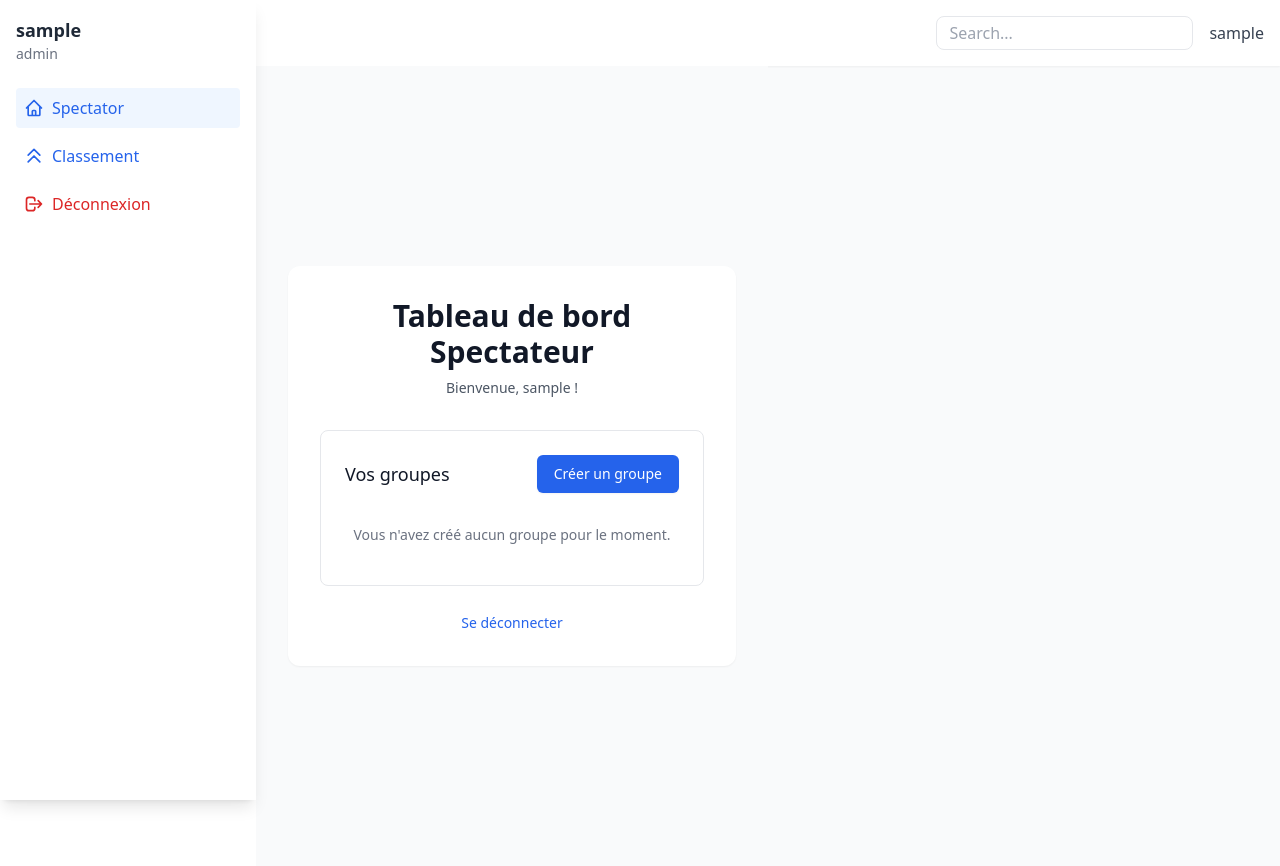
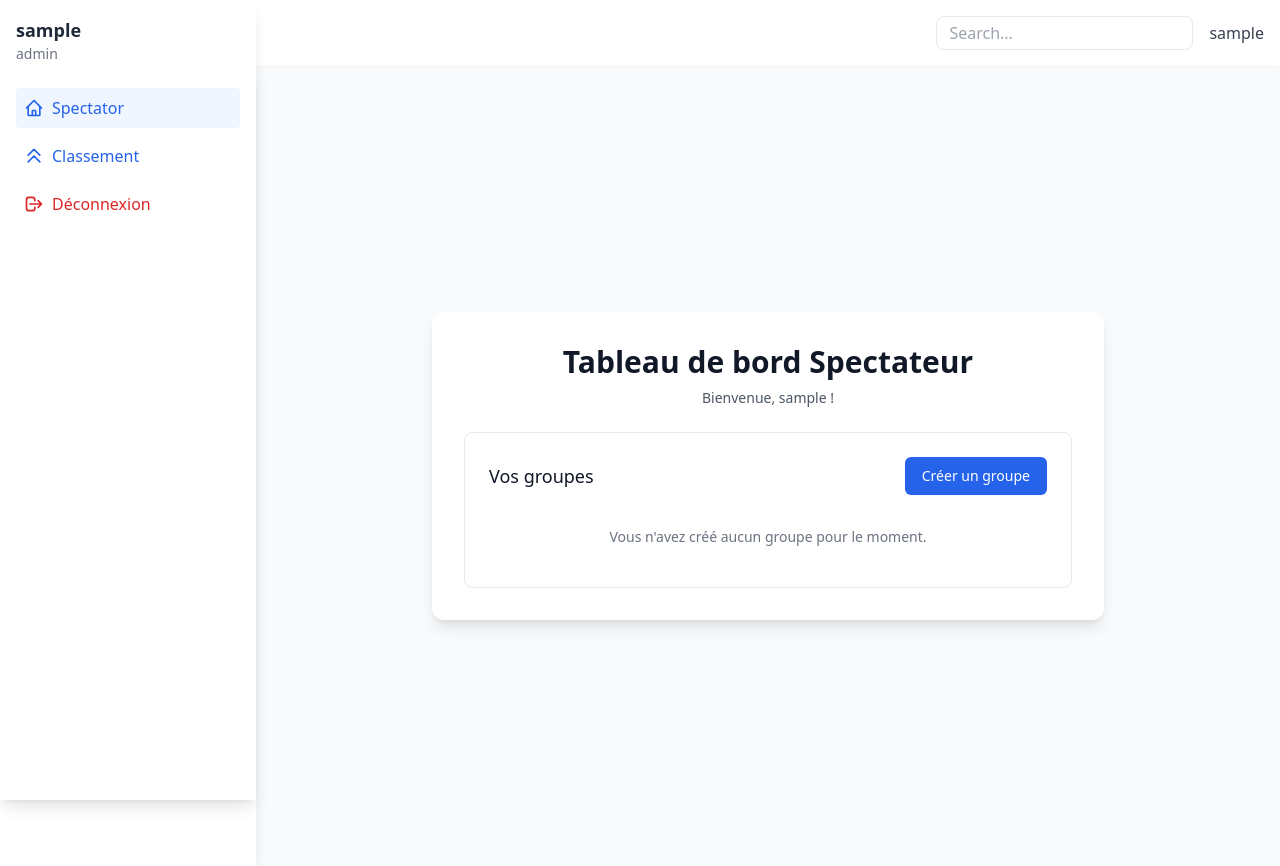
Before and after one commit to Maxence-villet/HelloCandidate, a PHP site: page /views/spectator/dashboard.php in a window 1280 px wide. Run offline with PHP 8.4, Linux system fonts and the light colour scheme; the visitor is signed in with stand-in values (Sample User, id 1); some libraries are stand-ins or nearby versions.

Commit message:
fix design of spectator dashboard and fix login and logout redirection

```diff
--- a/views/register.php
+++ b/views/register.php
@@ -1,6 +1,6 @@
 <?php
 $page_title = 'Inscription';
-include __DIR__ . '/../utils/header_auth.php';
+include __DIR__ . '/../utils/header/header_auth.php';
 ?>
 
 <!-- Main Content -->
--- a/views/spectator/dashboard.php
+++ b/views/spectator/dashboard.php
@@ -3,28 +3,33 @@ $page_title = 'Spectator Dashboard';
 $current_page = 'spectator_dashboard';
 include __DIR__ . '/../../utils/header/header_spectator.php';
 ?>
-<div class="min-h-screen bg-gray-50 flex items-center justify-center py-12 px-4 sm:px-6 lg:px-8">
-    <div class="max-w-md w-full space-y-8 bg-white p-8 rounded-xl shadow-sm">
+
+<div class="flex-grow flex items-center justify-center py-6 px-4 sm:px-6 lg:px-8">
+    <div class="w-full max-w-2xl space-y-6 bg-white p-6 sm:p-8 rounded-xl shadow-lg">
+        <!-- Header Section -->
         <div class="text-center">
-            <h2 class="text-3xl font-extrabold text-gray-900">Tableau de bord Spectateur</h2>
+            <h2 class="text-2xl sm:text-3xl font-bold text-gray-900">Tableau de bord Spectateur</h2>
             <p class="mt-2 text-sm text-gray-600">Bienvenue, <?php echo htmlspecialchars($_SESSION['username']); ?> !</p>
         </div>
 
+        <!-- Success Message -->
         <?php if (isset($_GET['success'])): ?>
             <div class="rounded-md bg-green-50 p-4">
                 <p class="text-sm font-medium text-green-800"><?php echo htmlspecialchars($_GET['success']); ?></p>
             </div>
         <?php endif; ?>
 
+        <!-- Error Message -->
         <?php if (isset($_GET['error'])): ?>
             <div class="rounded-md bg-red-50 p-4">
                 <p class="text-sm font-medium text-red-800"><?php echo htmlspecialchars($_GET['error']); ?></p>
             </div>
         <?php endif; ?>
 
+        <!-- Groups Section -->
         <div class="space-y-6">
-            <div class="rounded-lg bg-white border border-gray-200 p-6">
-                <div class="flex justify-between items-center mb-4">
+            <div class="rounded-lg bg-white border border-gray-200 p-4 sm:p-6">
+                <div class="flex flex-col sm:flex-row justify-between items-center mb-4 space-y-4 sm:space-y-0">
                     <h3 class="text-lg font-medium text-gray-900">Vos groupes</h3>
                     <a href="/group/create" class="inline-flex items-center px-4 py-2 border border-transparent text-sm font-medium rounded-md shadow-sm text-white bg-blue-600 hover:bg-blue-700 focus:outline-none focus:ring-2 focus:ring-offset-2 focus:ring-blue-500">
                         Créer un groupe
@@ -36,7 +41,7 @@ include __DIR__ . '/../../utils/header/header_spectator.php';
                 <?php else: ?>
                     <ul class="divide-y divide-gray-200">
                         <?php foreach ($groups as $group): ?>
-                            <li class="py-4 flex justify-between items-center">
+                            <li class="py-4 flex flex-col sm:flex-row justify-between items-center space-y-2 sm:space-y-0">
                                 <span class="text-sm font-medium text-gray-900"><?php echo htmlspecialchars($group['group_name']); ?></span>
                                 <form action="/group/manage" method="POST">
                                     <input type="hidden" name="group_id" value="<?php echo $group['group_id']; ?>">
@@ -49,14 +54,9 @@ include __DIR__ . '/../../utils/header/header_spectator.php';
                     </ul>
                 <?php endif; ?>
             </div>
-
-            <div class="text-center">
-                <a href="/logout" class="text-sm font-medium text-blue-600 hover:text-blue-500">
-                    Se déconnecter
-                </a>
-            </div>
         </div>
     </div>
 </div>
+
 </body>
 </html>
```
Also changed, not shown: controllers/AuthController.php (+19 -3 lines).
